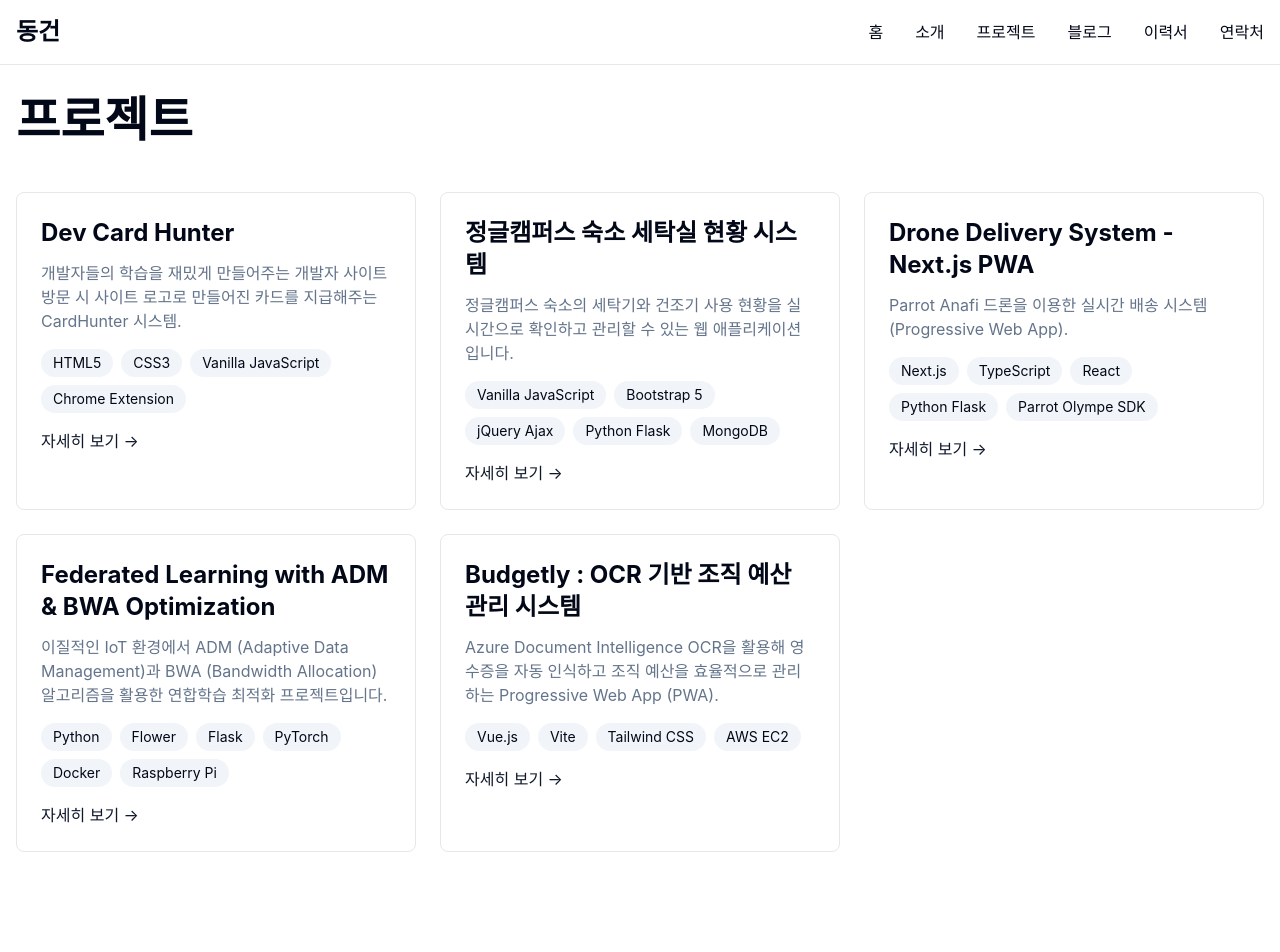
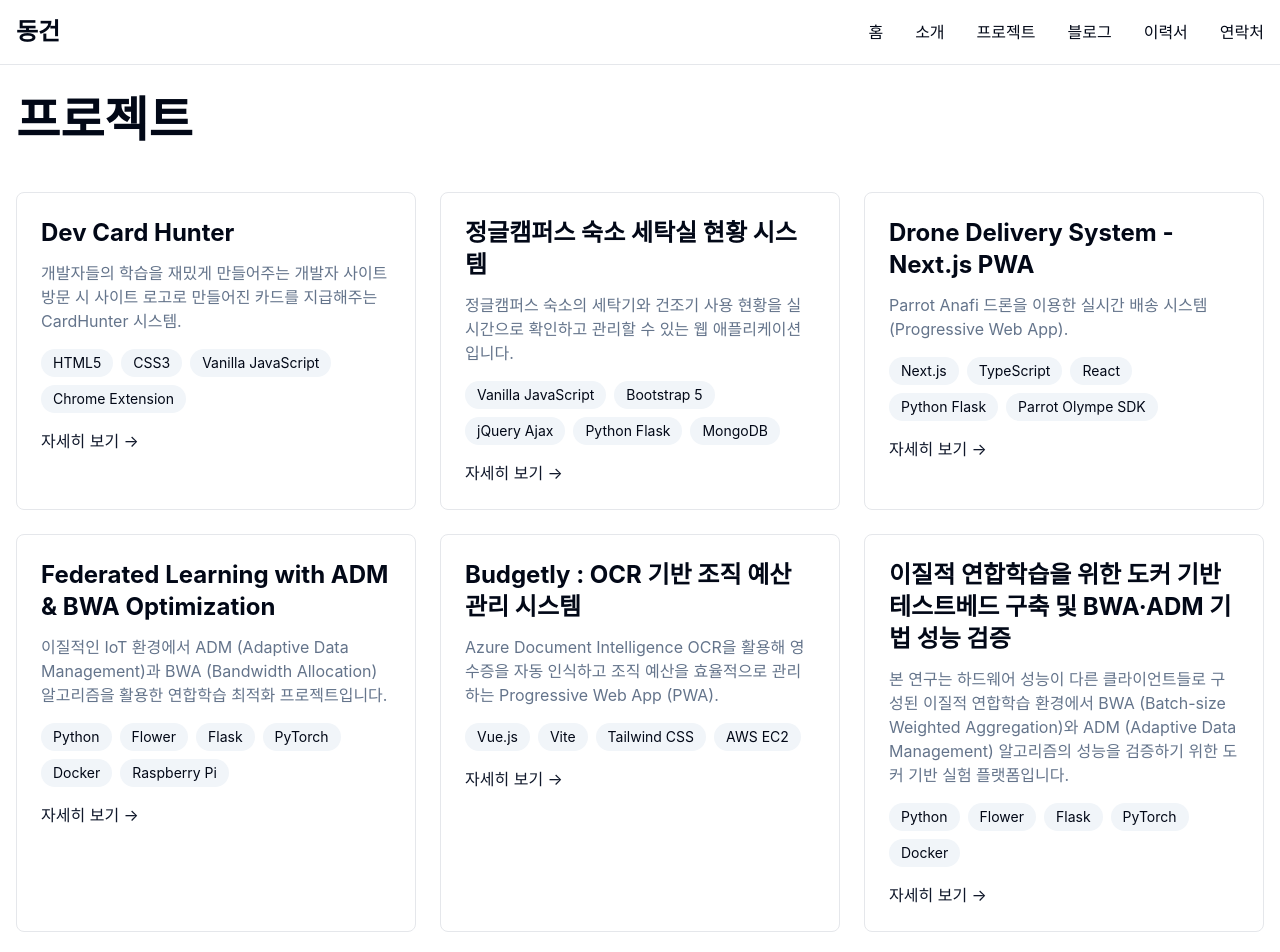
Before and after one commit to nangman-infra/Donggeon-home, a Next.js app: page /Donggeon-home/projects in a window 1280 px wide. Shown: the top 952 px of the page. Built offline with nearby package versions, Linux system fonts and the light colour scheme; a web font is replaced by a local one.

Commit message:
chore add project

```diff
--- a/app/about/page.tsx
+++ b/app/about/page.tsx
@@ -52,7 +52,7 @@ export default function AboutPage() {
               <div>
                 <h3 className="font-semibold mb-2 text-muted-foreground">IaC & Automation</h3>
                 <div className="flex flex-wrap gap-3">
-                  {["Terraform", "CloudFormation", "Ansible", "Jenkins", "GitHub Actions"].map((skill) => (
+                  {["Terraform", "Jenkins", "GitHub Actions"].map((skill) => (
                     <span key={skill} className="px-4 py-2 bg-secondary rounded-lg">
                       {skill}
                     </span>
@@ -63,7 +63,7 @@ export default function AboutPage() {
               <div>
                 <h3 className="font-semibold mb-2 text-muted-foreground">Monitoring & Logging</h3>
                 <div className="flex flex-wrap gap-3">
-                  {["Prometheus", "Grafana", "CloudWatch", "ELK Stack", "Datadog"].map((skill) => (
+                  {["Prometheus", "Grafana"].map((skill) => (
                     <span key={skill} className="px-4 py-2 bg-secondary rounded-lg">
                       {skill}
                     </span>
--- a/app/projects/page.tsx
+++ b/app/projects/page.tsx
@@ -37,6 +37,13 @@ const projects = [
     description: "Azure Document Intelligence OCR을 활용해 영수증을 자동 인식하고 조직 예산을 효율적으로 관리하는 Progressive Web App (PWA).",
     tags: ["Vue.js", "Vite", "Tailwind CSS", "AWS EC2"],
     link: "https://github.com/HBNU-SWUNIV/ossw-competition25-yee",
+  },
+  {
+    id: 6,
+    title: "이질적 연합학습을 위한 도커 기반 테스트베드 구축 및 BWA·ADM 기법 성능 검증",
+    description: "본 연구는 하드웨어 성능이 다른 클라이언트들로 구성된 이질적 연합학습 환경에서 BWA (Batch-size Weighted Aggregation)와 ADM (Adaptive Data Management) 알고리즘의 성능을 검증하기 위한 도커 기반 실험 플랫폼입니다.",
+    tags: ["Python", "Flower", "Flask", "PyTorch", "Docker"],
+    link: "https://github.com/2026-Feb-Winter-Institute/FL",
   },
 ];
 
--- a/app/resume/page.tsx
+++ b/app/resume/page.tsx
@@ -93,6 +93,7 @@ export default function ResumePage() {
             <li>TOEIC 860점 (2024)</li>
             <li>NAVER Cloud Platform Certified Associate (2025)</li>
             <li>AWS Certified Cloud Practitioner (2025)</li>
+            <li>NAVER Cloud Platform Certified Professional (2026)</li>
           </ul>
         </section>
       </motion.div>
```
